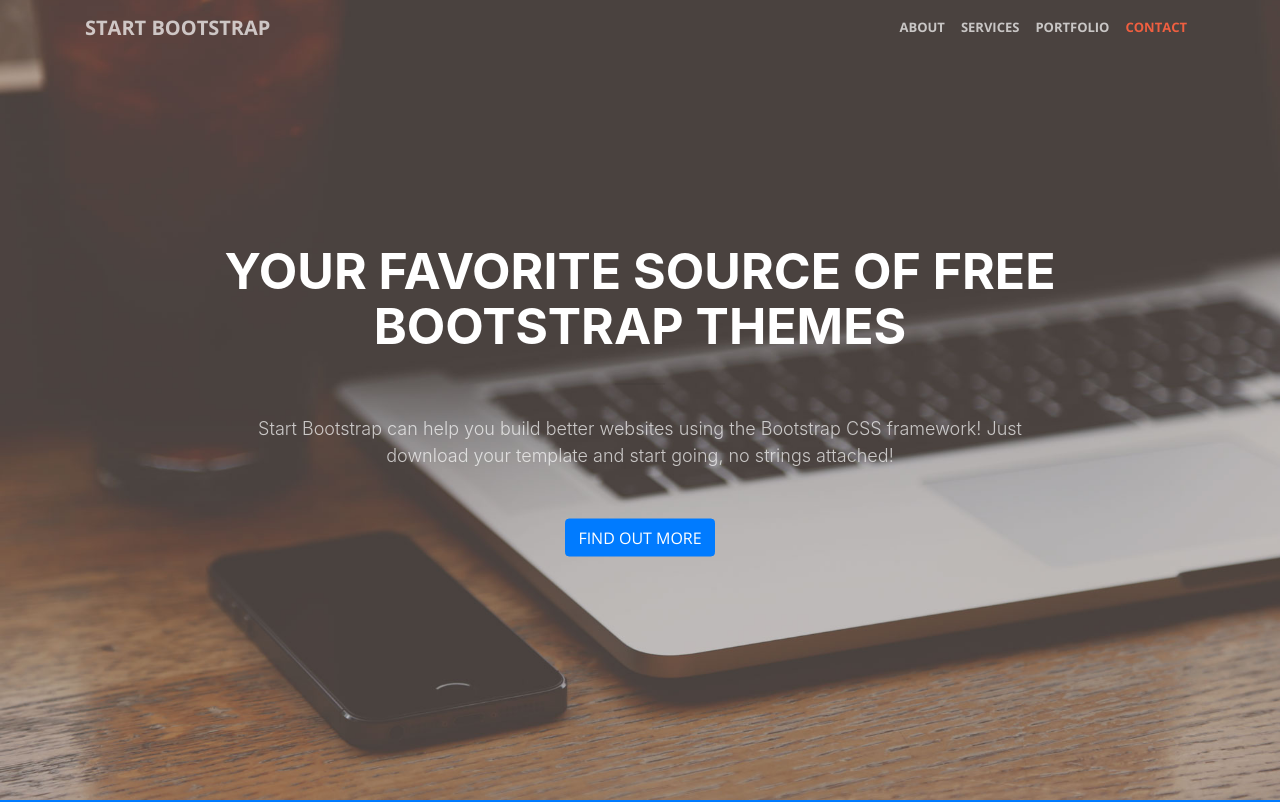
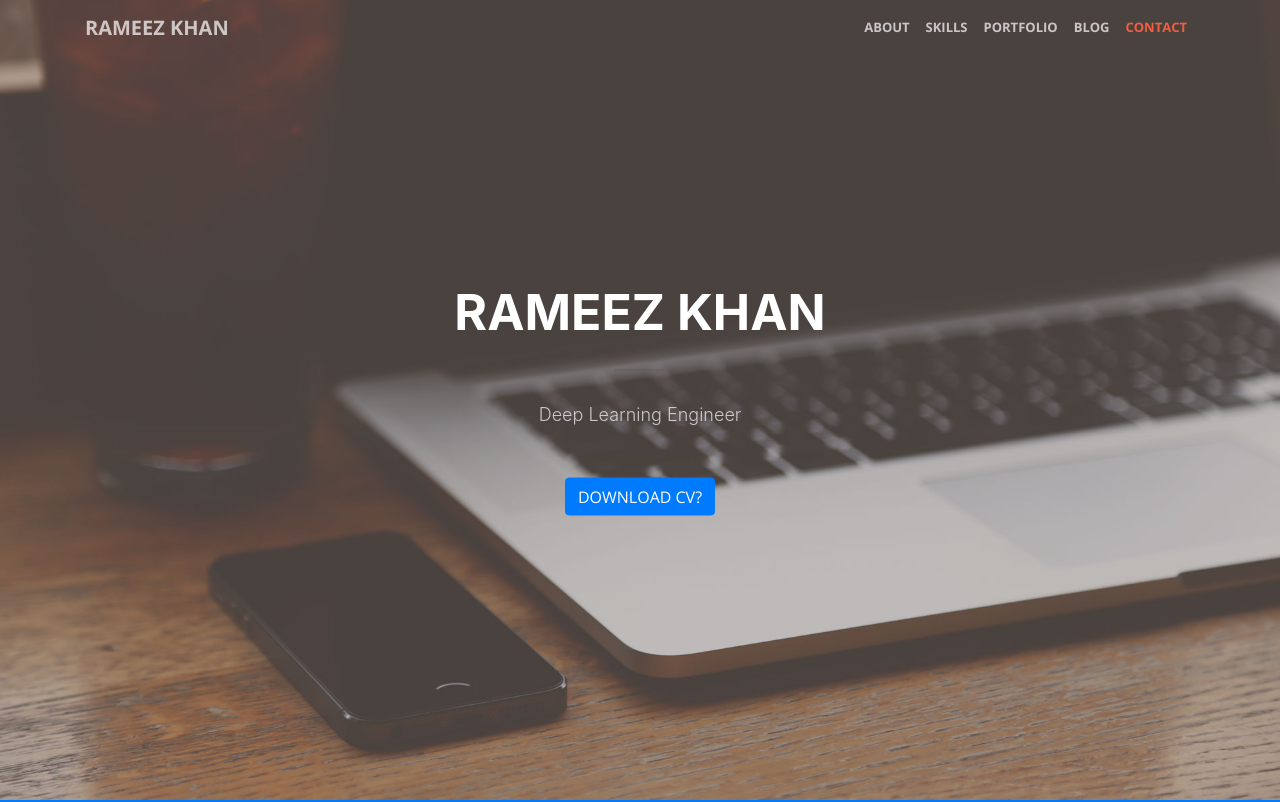
Before and after one commit to Rxmeez/portfolio-rxmeez, a website with bundled scripts: page index.html in a window 1280 px wide. Shown: the top 802 px of the page. Built offline with nearby package versions, Linux system fonts and the light colour scheme.

Commit message:
Changed title and navbar, testing to see if the changes go live on the website

```diff
--- a/index.html
+++ b/index.html
@@ -8,7 +8,7 @@
     <meta name="description" content="">
     <meta name="author" content="">
 
-    <title>Creative - Start Bootstrap Theme</title>
+    <title>Rameez Khan</title>
 
     <!-- Bootstrap core CSS -->
     <link href="vendor/bootstrap/css/bootstrap.min.css" rel="stylesheet">
@@ -31,7 +31,7 @@
     <!-- Navigation -->
     <nav class="navbar navbar-expand-lg navbar-light fixed-top" id="mainNav">
       <div class="container">
-        <a class="navbar-brand js-scroll-trigger" href="#page-top">Start Bootstrap</a>
+        <a class="navbar-brand js-scroll-trigger" href="#page-top">Rameez Khan</a>
         <button class="navbar-toggler navbar-toggler-right" type="button" data-toggle="collapse" data-target="#navbarResponsive" aria-controls="navbarResponsive" aria-expanded="false" aria-label="Toggle navigation">
           <span class="navbar-toggler-icon"></span>
         </button>
@@ -41,10 +41,13 @@
               <a class="nav-link js-scroll-trigger" href="#about">About</a>
             </li>
             <li class="nav-item">
-              <a class="nav-link js-scroll-trigger" href="#services">Services</a>
+              <a class="nav-link js-scroll-trigger" href="#services">Skills</a>
             </li>
             <li class="nav-item">
               <a class="nav-link js-scroll-trigger" href="#portfolio">Portfolio</a>
+            </li>
+            <li class="nav-item">
+              <a class="nav-link js-scroll-trigger" href="#portfolio">Blog</a>
             </li>
             <li class="nav-item">
               <a class="nav-link js-scroll-trigger" href="#contact">Contact</a>
@@ -57,10 +60,10 @@
     <header class="masthead">
       <div class="header-content">
         <div class="header-content-inner">
-          <h1 id="homeHeading">Your Favorite Source of Free Bootstrap Themes</h1>
+          <h1 id="homeHeading">Rameez Khan</h1>
           <hr>
-          <p>Start Bootstrap can help you build better websites using the Bootstrap CSS framework! Just download your template and start going, no strings attached!</p>
-          <a class="btn btn-primary btn-xl js-scroll-trigger" href="#about">Find Out More</a>
+          <p>Deep Learning Engineer</p>
+          <a class="btn btn-primary btn-xl js-scroll-trigger" href="#about">Download CV?</a>
         </div>
       </div>
     </header>
```
